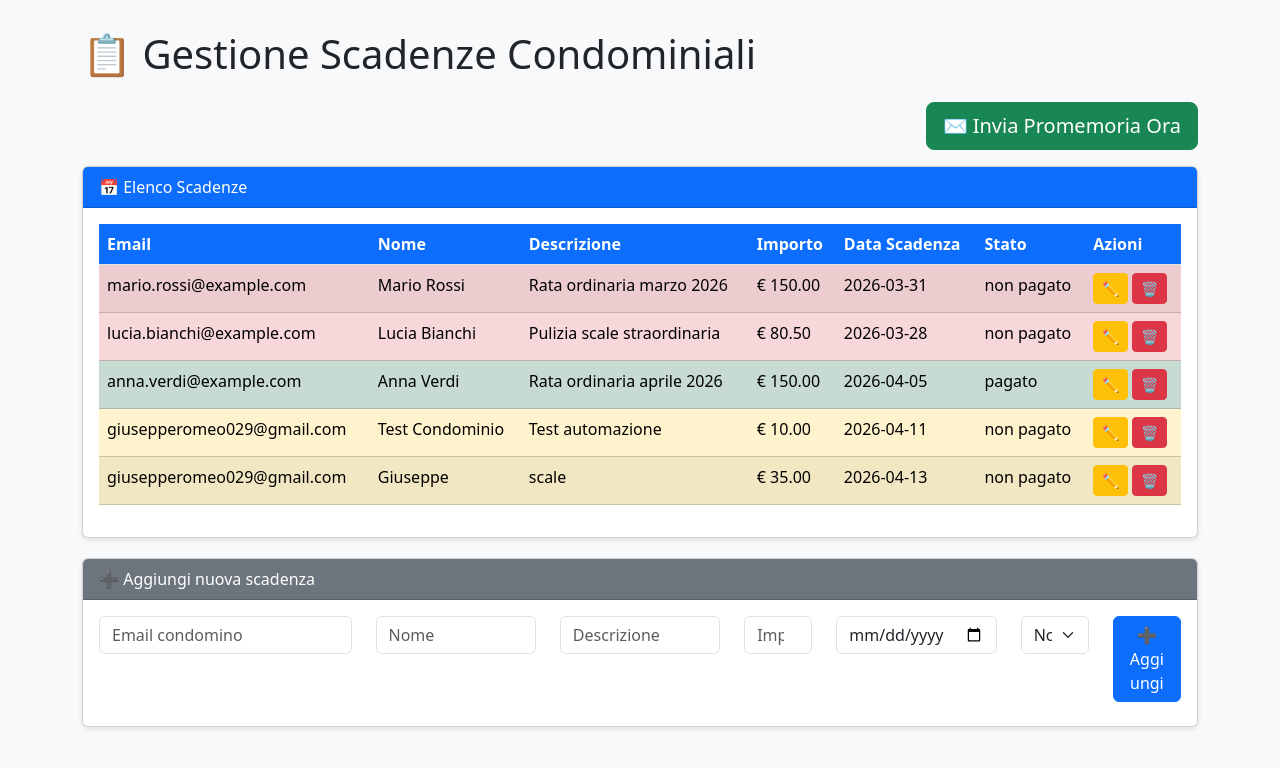
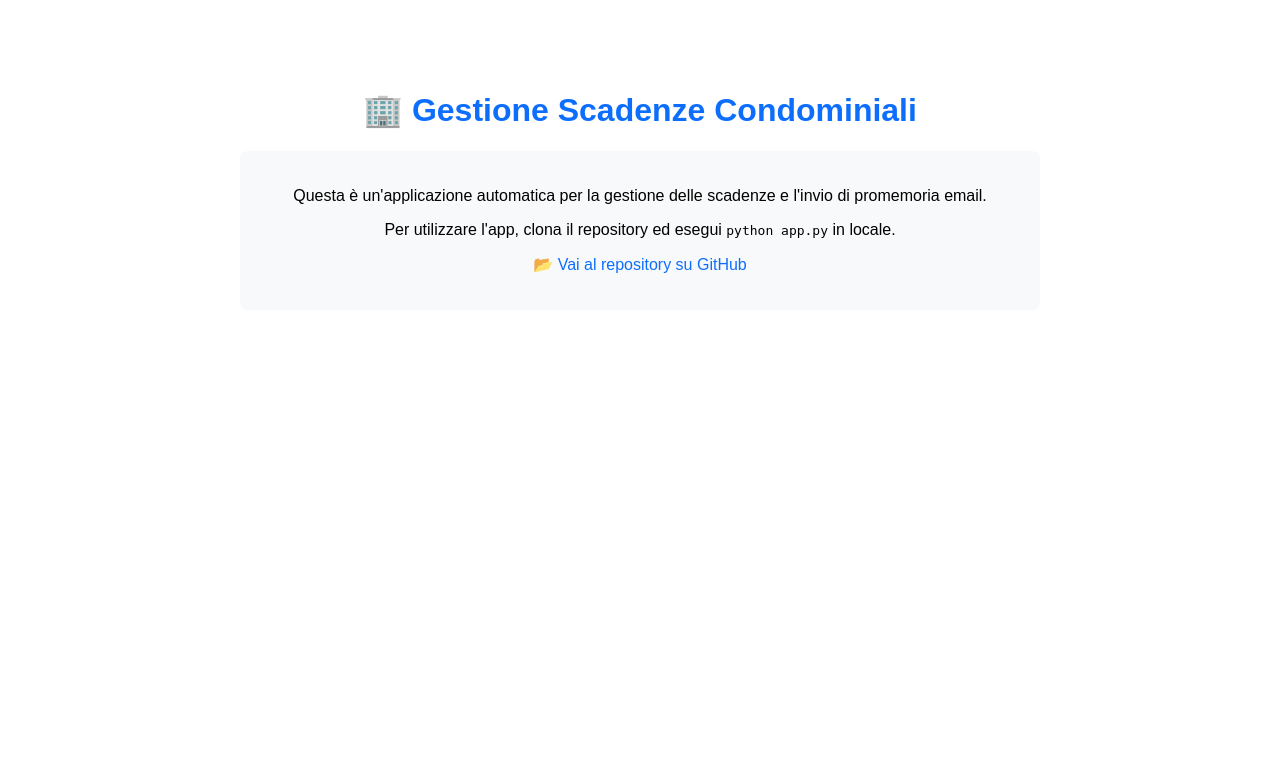
Before and after one commit to Giu72/amministratore, a Flask app: page / in a window 1280 px wide. Shown: the top 768 px of the page. Run offline with Flask 3, Linux system fonts and the light colour scheme.

Commit message:
Update index.html

```diff
--- a/templates/index.html
+++ b/templates/index.html
@@ -4,94 +4,19 @@
     <meta charset="UTF-8">
     <meta name="viewport" content="width=device-width, initial-scale=1.0">
     <title>Gestione Scadenze Condominiali</title>
-    <link href="https://cdn.jsdelivr.net/npm/bootstrap@5.3.0-alpha1/dist/css/bootstrap.min.css" rel="stylesheet">
     <style>
-        body { background-color: #f8f9fa; }
-        .container { margin-top: 30px; }
-        .card { margin-bottom: 20px; box-shadow: 0 2px 5px rgba(0,0,0,0.1); }
-        .table th { background-color: #0d6efd; color: white; }
-        .btn-invia { background-color: #28a745; color: white; }
+        body { font-family: Arial, sans-serif; max-width: 800px; margin: 50px auto; padding: 20px; text-align: center; }
+        h1 { color: #0d6efd; }
+        .box { background: #f8f9fa; padding: 20px; border-radius: 8px; margin-top: 20px; }
+        a { color: #0d6efd; text-decoration: none; }
     </style>
 </head>
 <body>
-<div class="container">
-    <h1 class="mb-4">📋 Gestione Scadenze Condominiali</h1>
-
-    <!-- Pulsante per inviare promemoria -->
-    <div class="d-grid gap-2 d-md-flex justify-content-md-end mb-3">
-        <a href="{{ url_for('invia_promemoria') }}" class="btn btn-success btn-lg" onclick="return confirm('Inviare i promemoria email ora?')">✉️ Invia Promemoria Ora</a>
+    <h1>🏢 Gestione Scadenze Condominiali</h1>
+    <div class="box">
+        <p>Questa è un'applicazione automatica per la gestione delle scadenze e l'invio di promemoria email.</p>
+        <p>Per utilizzare l'app, clona il repository ed esegui <code>python app.py</code> in locale.</p>
+        <p>📂 <a href="https://github.com/Giu72/amministratore">Vai al repository su GitHub</a></p>
     </div>
-
-    <!-- Tabella delle scadenze -->
-    <div class="card">
-        <div class="card-header bg-primary text-white">
-            📅 Elenco Scadenze
-        </div>
-        <div class="card-body">
-            <table class="table table-striped table-hover">
-                <thead>
-                    <tr>
-                        <th>Email</th><th>Nome</th><th>Descrizione</th><th>Importo</th><th>Data Scadenza</th><th>Stato</th><th>Azioni</th>
-                    </tr>
-                </thead>
-                <tbody>
-                    {% for s in scadenze %}
-                    <tr class="{{ s.row_class }}">
-                        <td>{{ s.condomino_email }}</td>
-                        <td>{{ s.condomino_nome }}</td>
-                        <td>{{ s.descrizione }}</td>
-                        <td>€ {{ "%.2f"|format(s.importo) }}</td>
-                        <td>{{ s.data_scadenza }}</td>
-                        <td>{{ s.stato }}</td>
-                        <td>
-                            <a href="{{ url_for('modifica', idx=loop.index0) }}" class="btn btn-sm btn-warning">✏️</a>
-                            <a href="{{ url_for('elimina', idx=loop.index0) }}" class="btn btn-sm btn-danger" onclick="return confirm('Eliminare?')">🗑️</a>
-                        </td>
-                    </tr>
-                    {% endfor %}
-                </tbody>
-            </table>
-        </div>
-    </div>
-
-    <!-- Form per aggiungere nuova scadenza -->
-    <div class="card">
-        <div class="card-header bg-secondary text-white">
-            ➕ Aggiungi nuova scadenza
-        </div>
-        <div class="card-body">
-            <form action="{{ url_for('aggiungi') }}" method="post">
-                <div class="row">
-                    <div class="col-md-3 mb-2"><input type="email" name="email" class="form-control" placeholder="Email condomino" required></div>
-                    <div class="col-md-2 mb-2"><input type="text" name="nome" class="form-control" placeholder="Nome" required></div>
-                    <div class="col-md-2 mb-2"><input type="text" name="descrizione" class="form-control" placeholder="Descrizione" required></div>
-                    <div class="col-md-1 mb-2"><input type="number" step="0.01" name="importo" class="form-control" placeholder="Importo" required></div>
-                    <div class="col-md-2 mb-2"><input type="date" name="data_scadenza" class="form-control" required></div>
-                    <div class="col-md-1 mb-2">
-                        <select name="stato" class="form-select">
-                            <option value="non pagato">Non pagato</option>
-                            <option value="pagato">Pagato</option>
-                        </select>
-                    </div>
-                    <div class="col-md-1 mb-2"><button type="submit" class="btn btn-primary w-100">➕ Aggiungi</button></div>
-                </div>
-            </form>
-        </div>
-    </div>
-
-    <!-- Messaggi flash -->
-    {% with messages = get_flashed_messages(with_categories=true) %}
-        {% if messages %}
-            {% for category, message in messages %}
-                <div class="alert alert-{{ category }} alert-dismissible fade show mt-3" role="alert">
-                    {{ message }}
-                    <button type="button" class="btn-close" data-bs-dismiss="alert"></button>
-                </div>
-            {% endfor %}
-        {% endif %}
-    {% endwith %}
-</div>
-
-<script src="https://cdn.jsdelivr.net/npm/bootstrap@5.3.0-alpha1/dist/js/bootstrap.bundle.min.js"></script>
 </body>
 </html>
```
